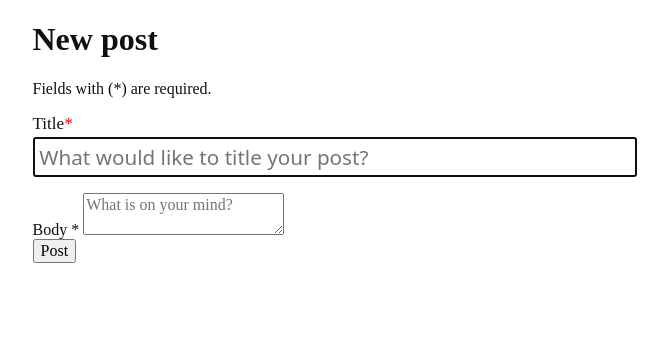
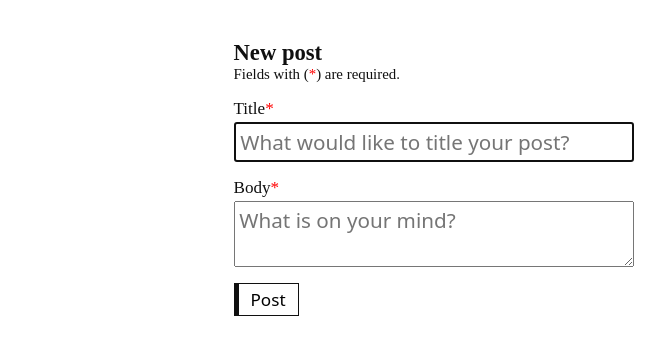
Before and after one commit to NirmalSubedi/odin-members-only, a Node server app: page /new_post in a window 1280 px wide. Shown: the part 53-408 px from the top of the page, without its empty margins (199-867 px from the left). Run offline with Node 20, Linux system fonts and the light colour scheme; the visitor is signed in with stand-in values (Sample User, id 1); some libraries are stand-ins or nearby versions.

Commit message:
style: add css rule classes to new_post

```diff
--- a/public/style.css
+++ b/public/style.css
@@ -113,7 +113,7 @@ p {
 }
 
 .home_layout_box {
-  max-width: 66ch;
+  max-width: 70ch;
   margin: 0 auto;
 }
 
--- a/views/join_club.ejs
+++ b/views/join_club.ejs
@@ -15,7 +15,7 @@
         <%- include('partials/errors', {get_list_name: (errors)=> `Error${errors.length>1?'s':''}:`}) %>
         <form action="/join_club" method="post" class="form">
           <% if (!page.has_error) { %>
-          <p class="form_note">Fields with (<span class="field_required_text">*</span>) are required.</p>
+          <p class="form_note">Field with (<span class="field_required_text">*</span>) is required.</p>
           <% } %>
           <%- include('partials/input', {label:'What do you call a funny mountain?', name:'club_secret', placeholder:'Enter you guess here...', required:true, autofocus:!page.has_error }) %>
           <button type="submit" class="form_submit_btn">Guess</button>
--- a/views/new_post.ejs
+++ b/views/new_post.ejs
@@ -10,19 +10,21 @@
   <body>
     <%- include('partials/nav') %>
     <main>
-      <h1>New post</h1>
+      <div class="form_layout_box">
+        <h1 class="form_heading">New post</h1>
         <%- include('partials/errors') %>
-      <form action="/new_post" method="post">
+        <form action="/new_post" method="post" class="form">
           <% if (!page.has_error) { %>
-          <p>Fields with (*) are required.</p>
+            <p class="form_note">Fields with (<span class="field_required_text">*</span>) are required.</p>
           <% } %>
           <%- include('partials/input', {label:'Title', name:'title', placeholder:'What would like to title your post?', required: true, autofocus:!page.has_error}) %>
-        <div>
-          <label for="body">Body <%= page.has_error ? '(required)' : '*' %></label>
-          <textarea name="body" id="body" placeholder="What is on your mind?" required <%if(locals?.errors?.map?.['body']) {%>aria-describedby="body_error" aria-invalid="true"<% } %>><%if(locals.values?.['body']){%><%= values['body'] %><% } %></textarea>
+          <div class="form_field">
+            <label for="body" class="form_label">Body<span class="field_required_text">*</span></label>
+            <textarea name="body" class="form_input" id="body" placeholder="What is on your mind?" required <%if(locals?.errors?.map?.['body']) {%>aria-describedby="body_error" aria-invalid="true"<% } %>><%if(locals.values?.['body']){%><%= values['body'] %><% } %></textarea>
           </div>
-        <button type="submit">Post</button>
+          <button type="submit" class="form_submit_btn">Post</button>
         </form>
+      </div>
     </main>
   </body>
 </html>
```
Lines whose indentation alone changed are shown as unchanged.
